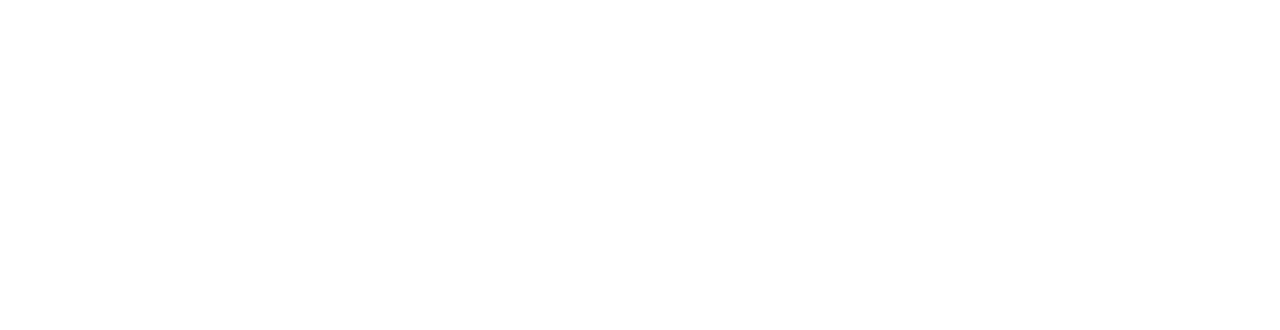
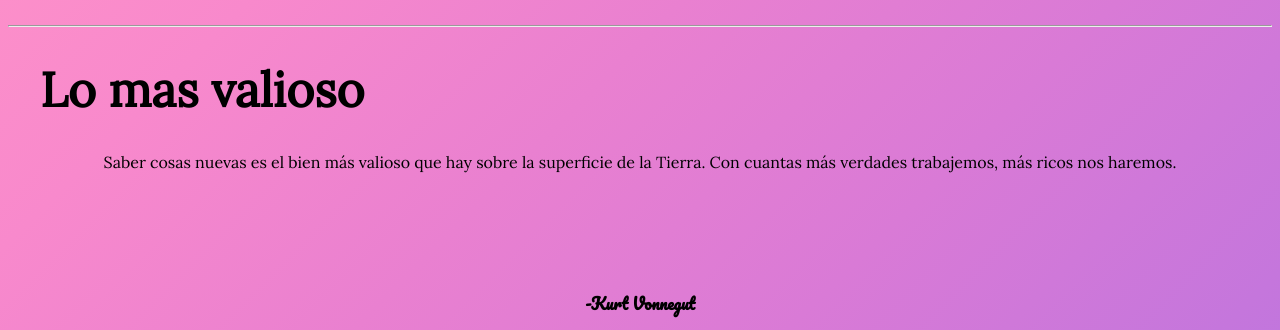
Before and after one commit to FannyYassiG2/PracticaGit1, a PHP site: page / in a window 1280 px wide. Before the commit the part shown is empty. Shown: the part 1484-1814 px from the top of the page. Before the commit the page ends 800 px from the top, so only its background shows below. Run offline with PHP 8.4, Linux system fonts and the light colour scheme.

Commit message:
V 2.0 Archivos con estilos y texto

```diff
--- a/estilos.css
+++ b/estilos.css
@@ -1 +1,49 @@
-font-family: 'Pacifico', cursive;
+@import url('https://fonts.googleapis.com/css2?family=Lora:ital@0;1&display=swap');
+
+body{
+	background-image: linear-gradient(135deg, #ffb1c0 0, #ffa8c2 12.5%, #ff9ec5 25%, #ff93c8 37.5%, #f889cc 50%, #e980d0 62.5%, #d97ad6 75%, #c576dc 87.5%, #af74e3 100%);
+	font-family: 'Pacifico', cursive;
+    font-size: 3rem !important;
+}
+
+p {
+	font-family: 'Pacifico', cursive;
+    color: black;
+    text-align: center;
+  animation-duration: 3s;
+  animation-name: slidein;
+}
+
+@keyframes slidein {
+  from {
+    margin-left: 100%;
+    width: 300%
+  }
+
+  to {
+    margin-left: 0%;
+    width: 100%;
+  }
+}
+
+#texto{
+  margin: 1rem;
+  color: black;
+  font-family: 'Lora';
+  font-size: 1rem;
+}
+
+#texto1{
+  margin: 2rem;
+  color: black;
+  font-family: 'Lora';
+  font-size: 3rem;
+}
+
+#autor{
+  margin: 1rem;
+  color: black;
+  font-family: 'Pacifico', cursive;
+  font-size: 1rem;
+  text-align: center;
+}
--- a/index.php
+++ b/index.php
@@ -4,10 +4,66 @@
 	<meta charset="UTF-8">
 	<meta name="viewport" content="width=device-width, initial-scale=1.0">
 	<link rel="preconnect" href="https://fonts.gstatic.com">
+	<link rel="stylesheet" href="estilos.css">
 	<link href="https://fonts.googleapis.com/css2?family=Pacifico&display=swap" rel="stylesheet">
 	<title>Inicio</title>
 </head>
 <body>
+	<p>
+	Estefania Yassi Gomez
+	</p>
+	<hr class="featurette-divider" id="descripcion">
 
+      <div class="row featurette">
+        <div class="col-md-6">
+          <h2 class="featurette-heading" id="texto1">Mis metas </h2>
+          <p class="lead"  id="texto">-El mayor peligro para la mayoría no reside en establecer una meta demasiado alta y fracasar, sino en establecerla demasiado corta y conseguirla.
+      	</p>
+      	<br>
+      	<h4 id="autor">
+          -Michelangelo Buonarroti.
+        </h4>
+
+        </div>
+        <div class="col-md-5">
+          <img class="featurette-image img-responsive center-block" data-src="holder.js/500x500/auto" src="metas.jpg" alt="Imagen metas">
+        </div>
+      </div>
+
+      <hr class="featurette-divider">
+
+      <div class="row featurette">
+        <div class="col-md-7 col-md-push-5">
+          <h2 class="featurette-heading" id="texto1">Mis obstaculos </h2>
+          <p class="lead" id="texto">El miedo puede evitar que avancemos. Si ves el obstáculo como algo que te impide alcanzar tu objetivo entonces así será. En lugar de permitir que el obstáculo dicte tus acciones, piensa en el éxito que puedes lograr si superas ese obstáculo. Toda dificultad se convierte en una experiencia de aprendizaje. </p>
+          <br>
+          <h4 id="autor">
+          	-Anonimo
+          </h4>
+        </div>
+        <div class="col-md-5 col-md-pull-7">
+          <img class="featurette-image img-responsive center-block" data-src="holder.js/500x500/auto" src="obstaculo.jpg" alt="Imagen obstaculo">
+        </div>
+      </div>
+
+      <hr class="featurette-divider">
+
+      <div class="row featurette">
+        <div class="col-md-7">
+          <h2 class="featurette-heading" id="texto1">Lo mas valioso</h2>
+          <p class="lead"  id="texto">Saber cosas nuevas es el bien más valioso que hay sobre la superficie de la Tierra. Con cuantas más verdades trabajemos, más ricos nos haremos.</p>
+          	<br>
+          <h4 id="autor">
+          	-Kurt Vonnegut
+          </h4>
+
+
+        </div>
+        <div class="col-md-5">
+          <img class="featurette-image img-responsive center-block" data-src="holder.js/500x500/auto" src="valioso.png" alt="Imagen Valioso">
+        </div>
+      </div>
+
+      <hr class="featurette-divider">
 </body>
 </html>
```
